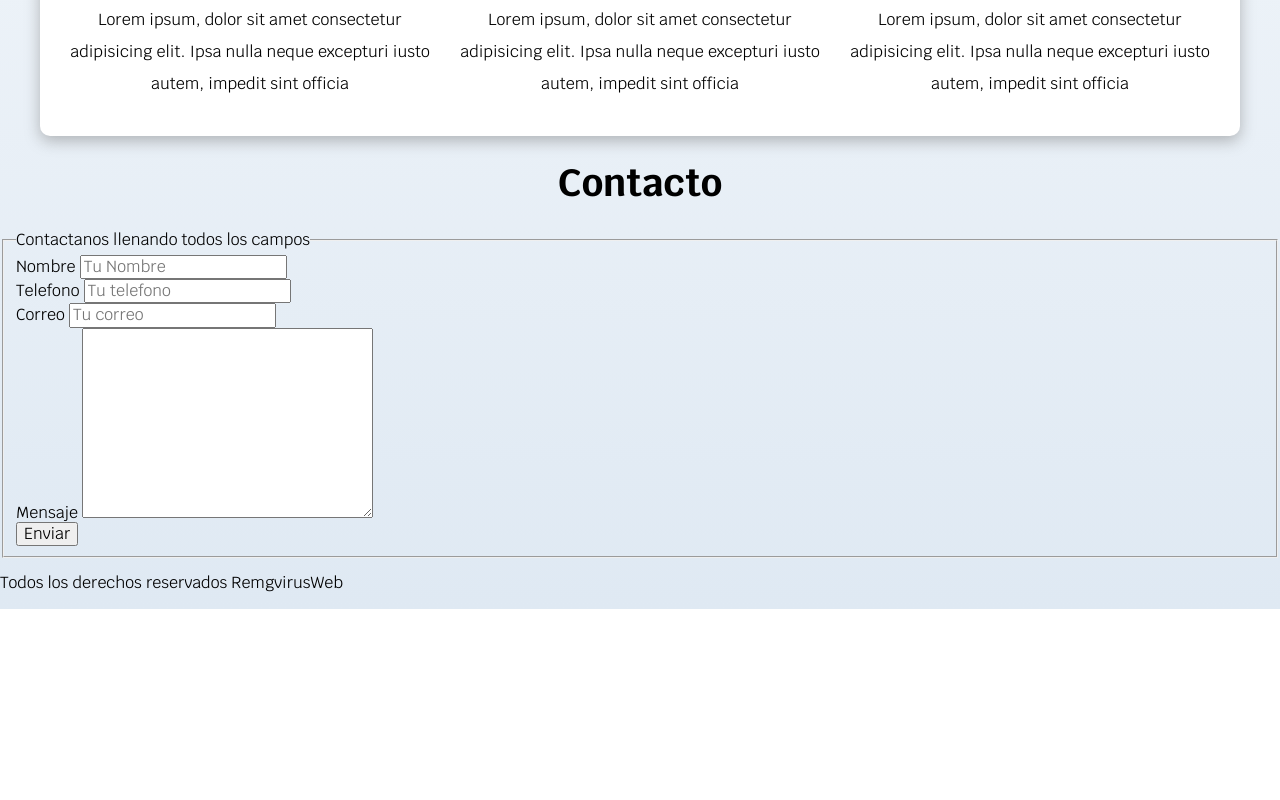
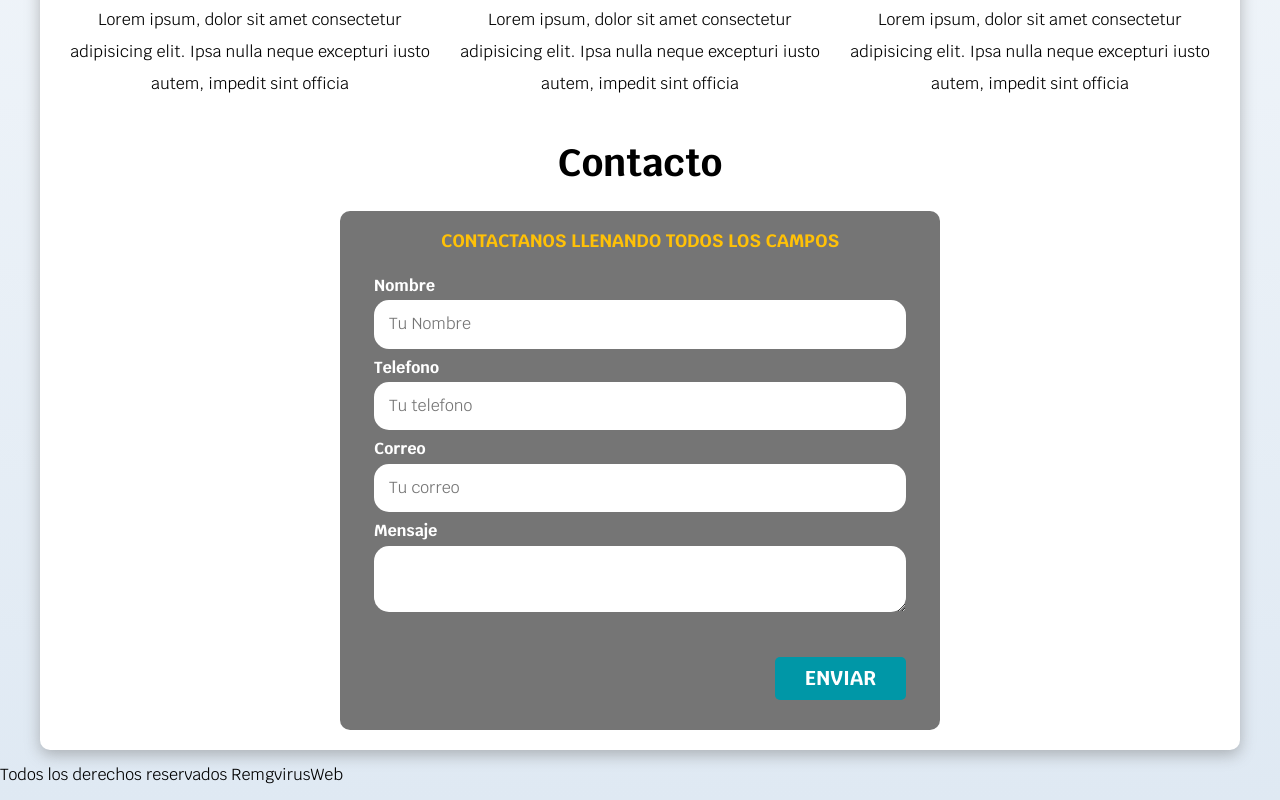
Before and after one commit to IngOcram/freelancer, a plain HTML site: page freelancer_inicio/index.html in a window 1280 px wide. Shown: the part 925-1725 px from the top of the page. Before the commit the page ends 1534 px from the top, so only its background shows below. Drawn offline with Linux system fonts and the light colour scheme.

Commit message:
Dando formato a la parte de contacto

```diff
--- a/freelancer_inicio/css/styles.css
+++ b/freelancer_inicio/css/styles.css
@@ -46,6 +46,11 @@ body {
     border-radius: .5rem;
     width: 90%;
     text-align: center;
+    border: none;
+}
+
+.boton:hover {
+    cursor: pointer;
 }
 
 @media (min-width: 768px) {
@@ -89,6 +94,27 @@ h3 {
 
 .titulo span {
     font-size: 2rem;
+}
+
+
+/* Utilidades */
+
+.w-sm-100 {
+    width: 100%;
+}
+
+@media (min-width: 768px) {
+    .w-sm-100 {
+        width: auto;
+    }
+}
+
+.flex {
+    display: flex;
+}
+
+.alinear-derecha {
+    justify-content: flex-end;
 }
 
 
@@ -196,3 +222,52 @@ h3 {
     justify-content: space-evenly;
     align-items: center;
 }
+
+
+/** Contacto **/
+
+.formulario {
+    background-color: var(--gris);
+    width: min(60rem, 100%);
+    /** utiliza el valor mas pequeño **/
+    margin: 0 auto;
+    padding: 2rem;
+    border-radius: 1rem;
+}
+
+.formulario fieldset {
+    border: none;
+}
+
+.formulario legend {
+    text-align: center;
+    font-size: 1.8rem;
+    text-transform: uppercase;
+    font-weight: bold;
+    margin-bottom: 2rem;
+    color: var(--primario);
+}
+
+.contenedor-campos {}
+
+.campo {
+    margin-bottom: 1rem;
+}
+
+.campo label {
+    color: var(--blanco);
+    font-weight: bold;
+    margin-bottom: .5rem;
+    display: block;
+}
+
+.input-text {
+    width: 100%;
+    border: none;
+    padding: 1.5rem;
+    border-radius: 1.5rem;
+}
+
+.enviar .boton {
+    width: 100%;
+}
--- a/freelancer_inicio/index.html
+++ b/freelancer_inicio/index.html
@@ -138,46 +138,50 @@
             </div>
             <!-- .servicios -->
 
-        </main>
+
 
             <section>
 
                 <h1>Contacto</h1>
 
-            <form action="">
+                <form class="formulario">
                     <fieldset>
                         <legend>Contactanos llenando todos los campos</legend>
 
-                    <div>
+                        <div class="contenedor-campos">
+
+                            <div class="campo">
 
                                 <label for="">Nombre</label>
-                        <input type="text" placeholder="Tu Nombre">
+                                <input class="input-text" type="text" placeholder="Tu Nombre">
 
                             </div>
 
-                    <div>
+                            <div class="campo">
 
                                 <label for="">Telefono</label>
-                        <input type="tel" placeholder="Tu telefono">
+                                <input class="input-text" type="tel" placeholder="Tu telefono">
 
                             </div>
 
-                    <div>
+                            <div class="campo">
 
                                 <label for="">Correo</label>
-                        <input type="email" placeholder="Tu correo">
+                                <input class="input-text" type="email" placeholder="Tu correo">
 
                             </div>
 
-                    <div>
+                            <div class="campo">
 
                                 <label for="">Mensaje</label>
-                        <textarea name="" id="" cols="30" rows="10"></textarea>
+                                <textarea class="input-text"></textarea>
 
                             </div>
+                        </div>
+                        <!--.contenedor-campos-->
 
-                    <div>
-                        <input type="submit" value="Enviar">
+                        <div class="alinear-derecha flex">
+                            <input class="boton w-sm-100" type="submit" value="Enviar">
                         </div>
 
 
@@ -185,6 +189,8 @@
                 </form>
 
             </section>
+
+        </main>
 
         <footer>
 
```
Lines whose indentation alone changed are shown as unchanged.
